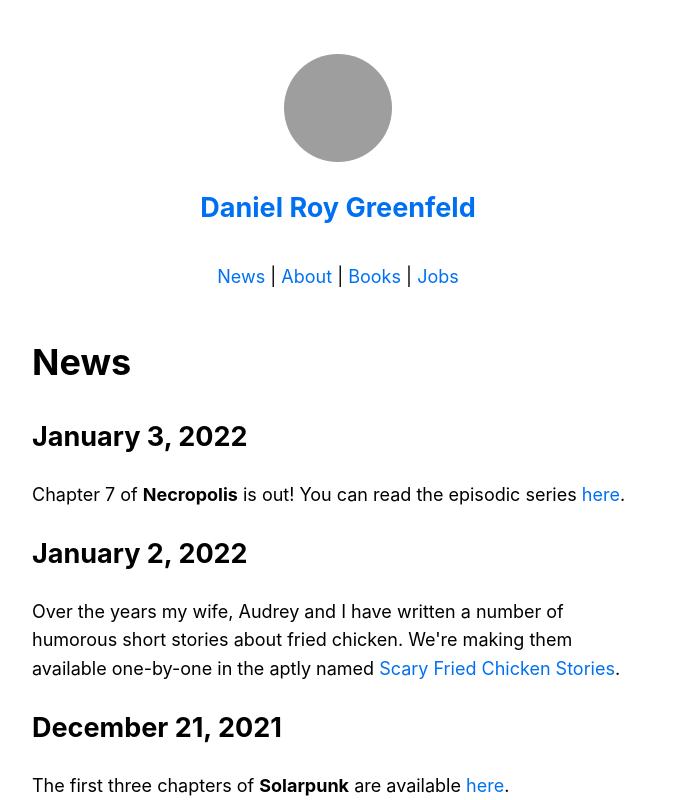
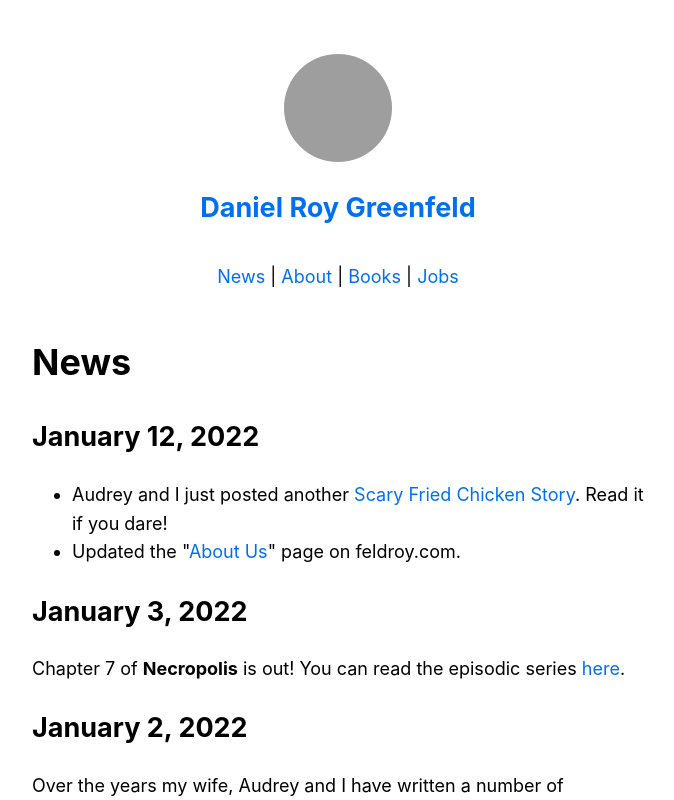
Before and after one commit to mehtaharsh16/daniel.feldroy.com, a Next.js app: page /news in a window 1280 px wide. Shown: the top 800 px of the page, without its empty margins (302-976 px from the left). Built offline with nearby package versions, Linux system fonts and the light colour scheme; grey boxes are pictures that could not be loaded.

Commit message:
Add another story

```diff
--- a/pages/news.mdx
+++ b/pages/news.mdx
@@ -6,6 +6,11 @@ export const meta = {
 }
 
 # News
+
+## January 12, 2022
+
+- Audrey and I just posted another [Scary Fried Chicken Story](https://www.amazon.com/kindle-vella/story/B09PKKZ1TF). Read it if you dare!
+- Updated the "[About Us](https://www.feldroy.com/aboutus)" page on feldroy.com.
 
 ## January 3, 2022
 
```
